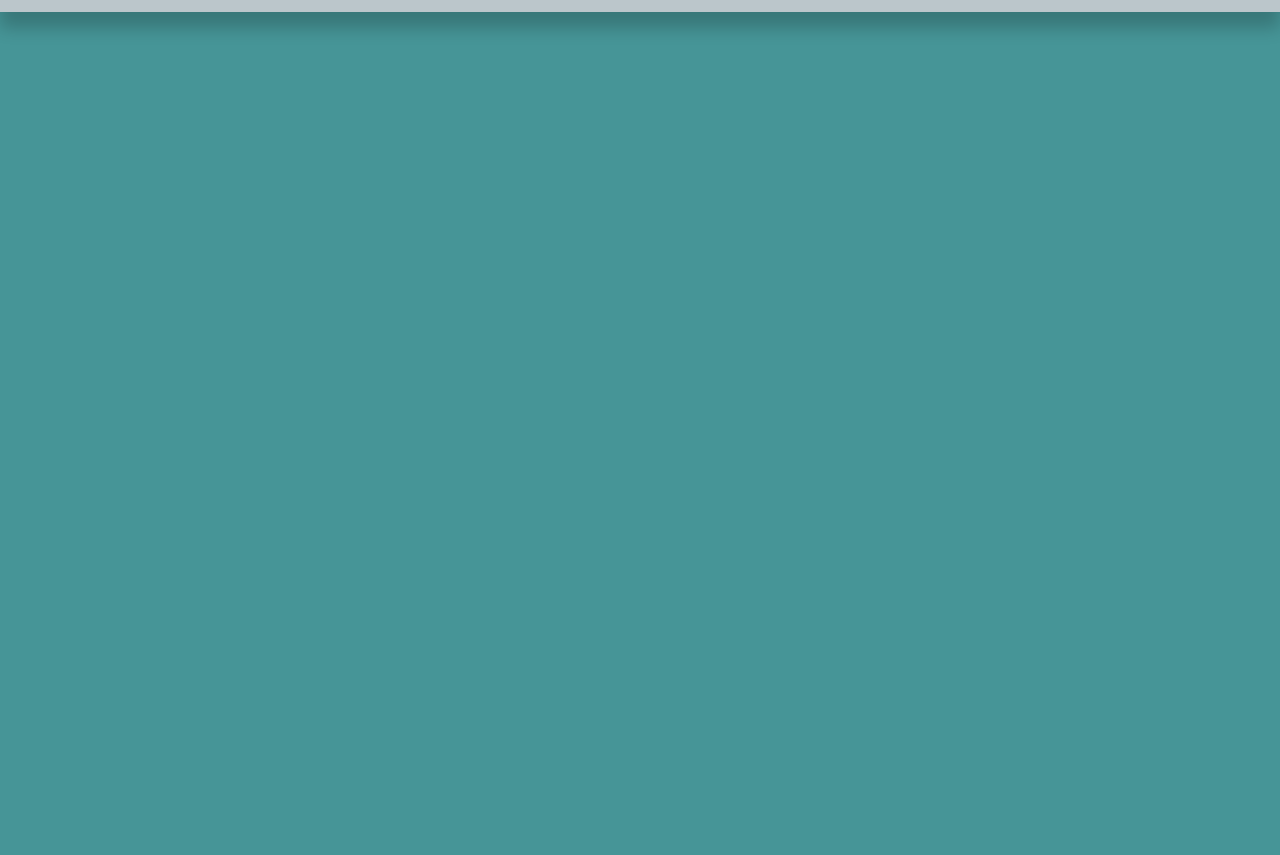
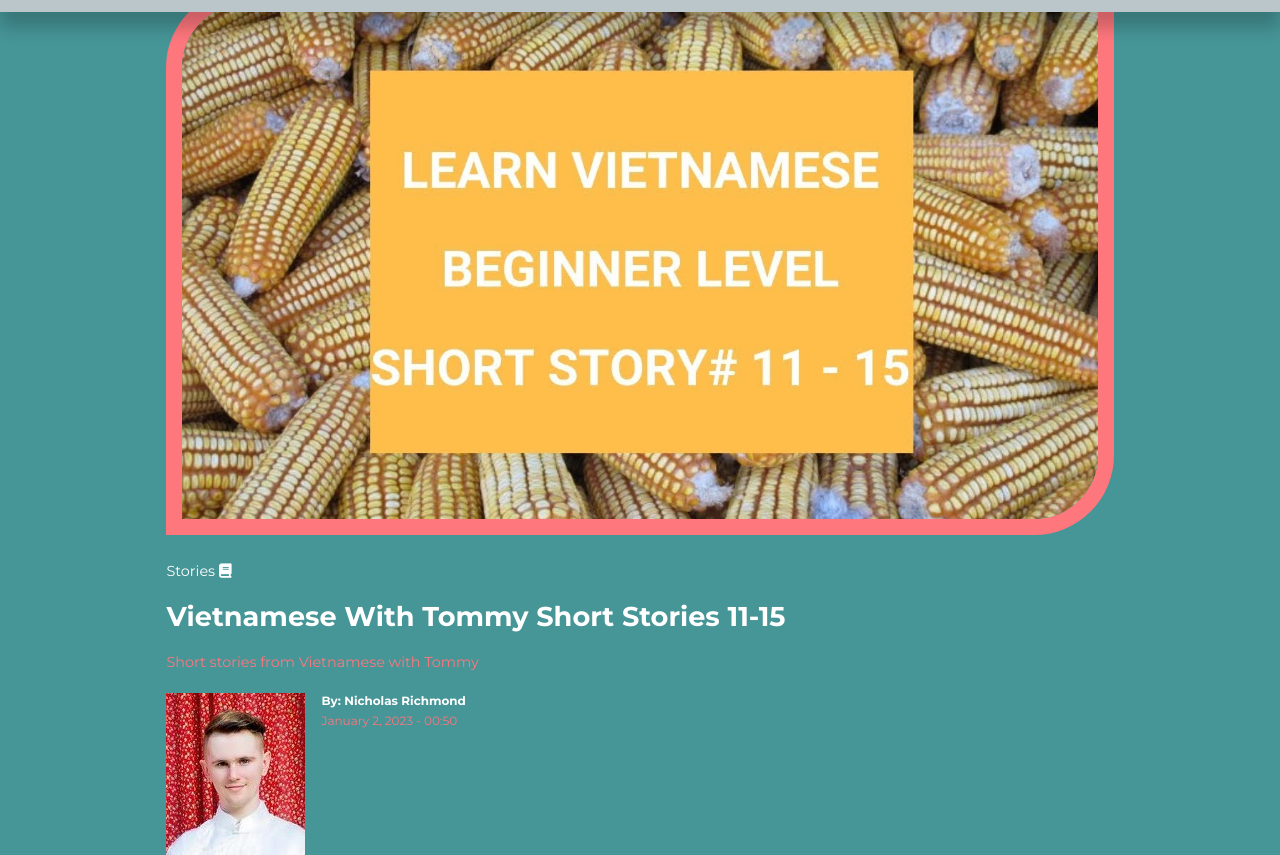
Before and after one commit to all4nitrous/Quiz-Blog-Site, a plain HTML site: page index.html in a window 1280 px wide. Shown: the part 60-915 px from the top of the page. Before the commit the page ends 800 px from the top, so only its background shows below. Drawn offline with nearby package versions, Linux system fonts and the light colour scheme.

Commit message:
began working on featured section

```diff
--- a/index.html
+++ b/index.html
@@ -38,7 +38,29 @@
     </nav>
     <!--===============================END OF NAV================================-->
 
-
+<section class="featured">
+    <div class="container featured_container">
+        <div class="post_thumbnail">
+            <img src="./images/11-15 stories.jpg" alt="">
+        </div>
+        <div class="post_info">
+            <a href="" class="category_button">Stories <i class="fa-solid fa-book"></i></a>
+            <h2 class="post_title"><a href="post.html">Vietnamese With Tommy Short Stories 11-15</a></h2>
+            <p class="post_body">
+                Short stories from Vietnamese with Tommy
+            </p>
+            <div class="post_author">
+                <div class="post_author-avatar">
+                    <img src="./images/nick.jpg" alt="">
+                </div>
+                <div class="post_author-info">
+                    <h5>By: Nicholas Richmond</h5>
+                    <small>January 2, 2023 - 00:50</small>
+                </div>
+            </div>
+        </div>
+    </div>
+</section>
 
 
 
--- a/style.css
+++ b/style.css
@@ -6,7 +6,7 @@
     --color-red-light: hsl(346, 87%, 46%, 15%);
     --color-green: green;
     --color-green-light: hsl(156, 100%, 38%, 15%);
-    --color-gray-900: #ede1cf;
+    --color-gray-900: #fe777d;
     --color-gray-700: #2d2b7c;
     --color-gray-300: rgba(242, 242, 254, 0.3);
     --color-gray-200: rgba(242, 242, 254, 0.7);
@@ -26,6 +26,18 @@
     --card-border-radius-5: 5rem;
 
 }
+
+::-webkit-scrollbar {
+    width: 0.5rem;
+    background: rgb(229, 165, 93, 0.2);
+}
+
+::-webkit-scrollbar-thumb {
+    width: 100%;
+    background: var(--color-gray-900);
+    border-radius: 0.25rem;
+}
+
 
 /*=====================General==========================*/
 
@@ -183,3 +195,40 @@ nav button {
 nav li a:hover {
     color: var(--color-bg);
 }
+
+/*=====================CATEOGRY==========================*/
+
+.cateogry_button {
+    background: var(--color-primary-light);
+    color: var(--color-bg);
+    display: inline-block;
+    padding: 0.5rem 1rem;
+    border-radius: var(--card-border-radius-2);
+    font-weight: 600;
+    font-size: 0.8rem;
+    text-align: center;
+}
+
+.cateogry_button:hover {
+    color: var(--color-white);
+}
+
+/*======================GENREAL POST=========================*/
+
+.post_thumbnail {
+    border-radius: var(--card-border-radius-5) 0;
+    border: 1rem solid var(--color-gray-900);
+    overflow: hidden;
+    margin-bottom: 1.6rem;
+}
+
+.post:hover .post_thumbnail img {
+    filter: saturate(0);
+    transition: filter 500ms ease;
+}
+
+.post_author {
+    display: flex;
+    gap: 1rem;
+    margin-top: 1.2rem;
+}
```
Also changed, not shown: images/11-15 stories.jpg (added).
